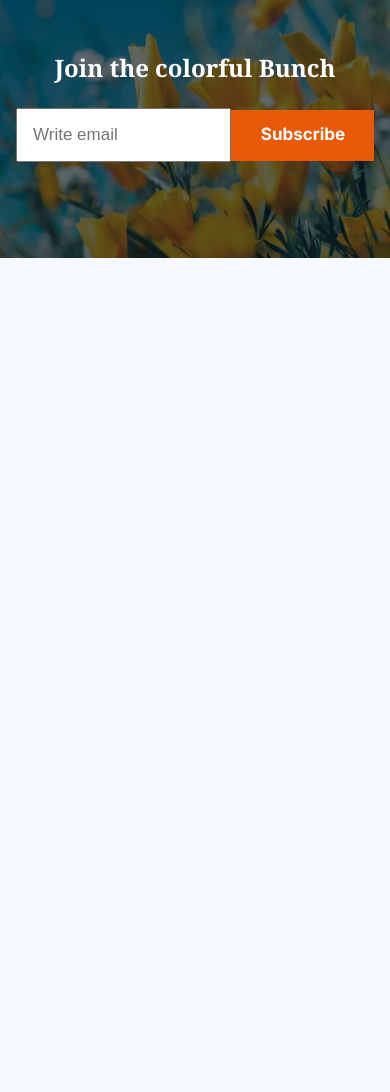
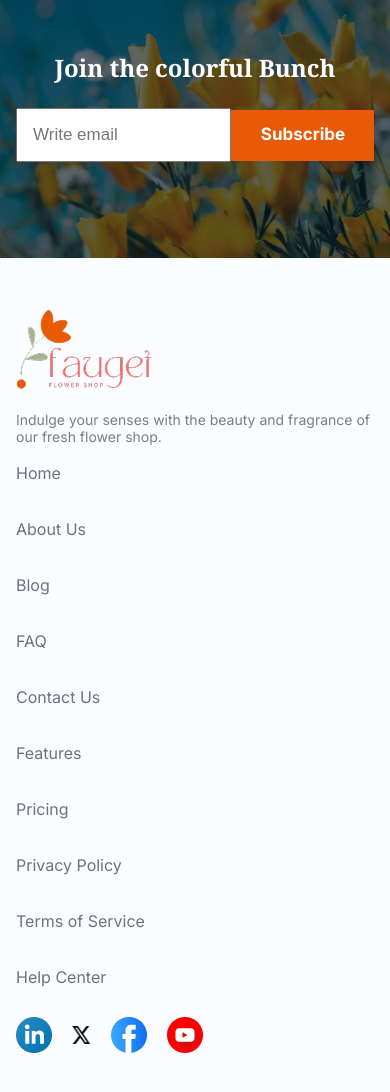
Before and after one commit to Mostafiz002/A2, a plain HTML site: page index.html in a window 390 px wide. Shown: the part 4039-5131 px from the top of the page. Before the commit the page ends 4297 px from the top, so only its background shows below. Drawn offline with Linux system fonts and the light colour scheme.

Commit message:
added responsive footer

```diff
--- a/index.html
+++ b/index.html
@@ -172,6 +172,42 @@
         </form>
       </section>
     </main>
-    <footer></footer>
+    <footer class="container footer">
+      <div class="footer-content">
+        <img src="./asset/logo.png" alt="" />
+        <p>
+          Indulge your senses with the beauty and fragrance of our fresh flower
+          shop.
+        </p>
+      </div>
+      <div class="footer-links">
+        <ul>
+          <li><a href="#">Home</a></li>
+          <li><a href="#">About Us</a></li>
+          <li><a href="#">Blog</a></li>
+          <li><a href="#">FAQ</a></li>
+          <li><a href="#">Contact Us</a></li>
+        </ul>
+      </div>
+      <div class="footer-links">
+        <ul>
+          <li><a href="#">Features</a></li>
+          <li><a href="#">Pricing</a></li>
+          <li><a href="#">Privacy Policy</a></li>
+          <li><a href="#">Terms of Service</a></li>
+          <li><a href="#">Help Center</a></li>
+        </ul>
+      </div>
+      <div class="socials">
+        <img src="./asset/icon-linkedin.png" alt="" /><img
+          class="x-icon"
+          src="./asset/icon-twitter.png"
+          alt=""
+        /><img src="./asset/icon-facebook.png" alt="" /><img
+          src="./asset/icon-youtube.png"
+          alt=""
+        />
+      </div>
+    </footer>
   </body>
 </html>
--- a/styles/style.css
+++ b/styles/style.css
@@ -396,6 +396,63 @@ form {
   cursor: pointer;
 }
 
+/* footer */
+.footer {
+  display: flex;
+  justify-content: space-between;
+  align-items: start;
+  padding: 50px 0;
+  gap: 80px;
+  background-color: rgb(250, 252, 255);
+}
+.footer-content {
+  width: 40%;
+}
+.socials {
+  width: 20%;
+  display: flex;
+  align-items: center;
+  justify-content: flex-end;
+  gap: 20px;
+}
+.footer-links {
+  width: 15%;
+}
+.footer-content img {
+  margin-bottom: 16px;
+}
+
+.socials img {
+  width: 36px;
+  height: 36px;
+}
+
+.footer-links ul {
+  display: flex;
+  flex-direction: column;
+  gap: 32px;
+  padding: 0;
+}
+
+.footer-links ul li {
+  list-style: none;
+}
+
+.footer-links ul li a {
+  text-decoration: none;
+  color: rgb(107, 114, 128);
+  font-family: Inter;
+  font-size: 16px;
+  font-weight: 400;
+  line-height: 24px;
+  letter-spacing: 0%;
+}
+
+.x-icon {
+  max-width: 19px;
+  max-height: 18px;
+}
+
 /********************************************** responsive style ******************************************************/
 @media screen and (max-width: 576px) {
   .menu ul {
@@ -552,4 +609,22 @@ form {
   .button {
     width: 40%;
   }
+
+  /* footer */
+  .footer {
+    flex-direction: column;
+    padding: 50px 16px;
+    gap: 0px;
+  }
+
+  .footer-content,
+  .socials,
+  .footer-links {
+    width: 100%;
+  }
+
+  .socials {
+    margin-top: 12px;
+    justify-content: flex-start;
+  }
 }
```
